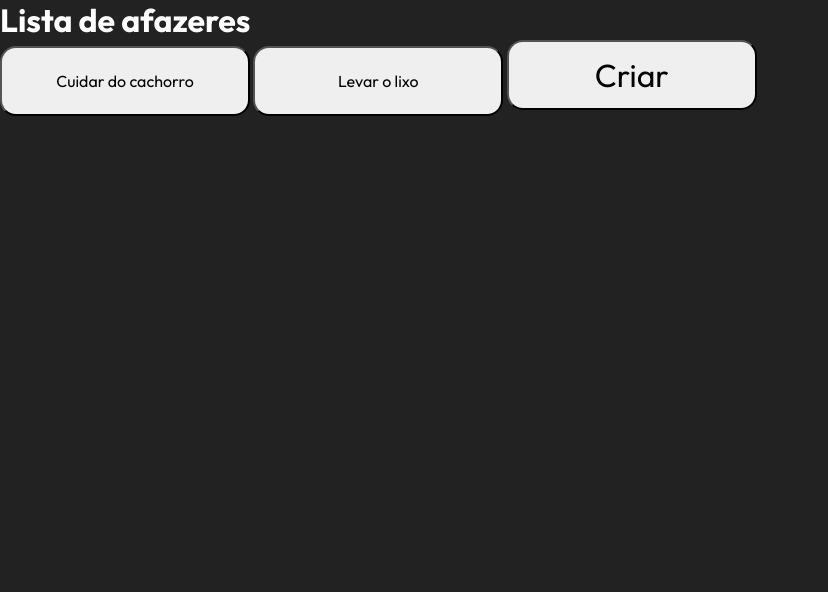
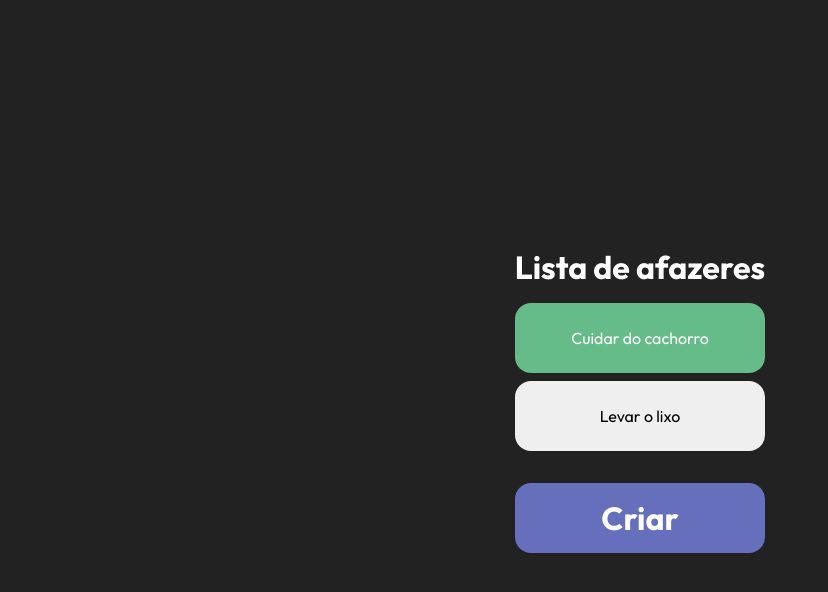
Before and after one commit to juliocesardemoraes/css-zeus, a plain HTML site: page index.html in a window 1280 px wide. Shown: the whole page, without its empty margins (0-828 px from the left). Drawn offline with Linux system fonts and the light colour scheme.

Commit message:
feat: add project

```diff
--- a/index.css
+++ b/index.css
@@ -8,9 +8,12 @@
 body {
   background: #222;
   color: #fff;
+  width: 100vw;
+  height: 100vh;
 }
 
 button {
+  border: unset;
   width: 250px;
   height: 70px;
   border-radius: 16px;
@@ -23,3 +26,37 @@ button {
 .small {
   font-size: 16px;
 }
+
+.center {
+  display: flex;
+  flex-direction: column;
+  justify-content: center;
+  align-items: center;
+  height: 100%;
+}
+
+/* 0.5 * 16 = 8px */
+.mb-1 {
+  margin-bottom: 0.5rem;
+}
+
+/* 1 * 16 = 16px */
+.mb-2 {
+  margin-bottom: 1rem;
+}
+
+/* 2 * 16 = 32px */
+.mb-3 {
+  margin-bottom: 2rem;
+}
+
+.green {
+  background: #66bc88;
+  color: #fff;
+}
+
+.purple {
+  background: #666fbc;
+  color: #fff;
+  font-weight: 700;
+}
--- a/index.html
+++ b/index.html
@@ -13,11 +13,11 @@
     />
   </head>
   <body>
-    <div>
-      <h1 class="big">Lista de afazeres</h1>
-      <button class="small">Cuidar do cachorro</button>
-      <button class="small">Levar o lixo</button>
-      <button class="big">Criar</button>
+    <div class="center">
+      <h1 class="big mb-2">Lista de afazeres</h1>
+      <button class="small mb-1 green">Cuidar do cachorro</button>
+      <button class="small mb-3">Levar o lixo</button>
+      <button class="big purple">Criar</button>
     </div>
   </body>
 </html>
```
